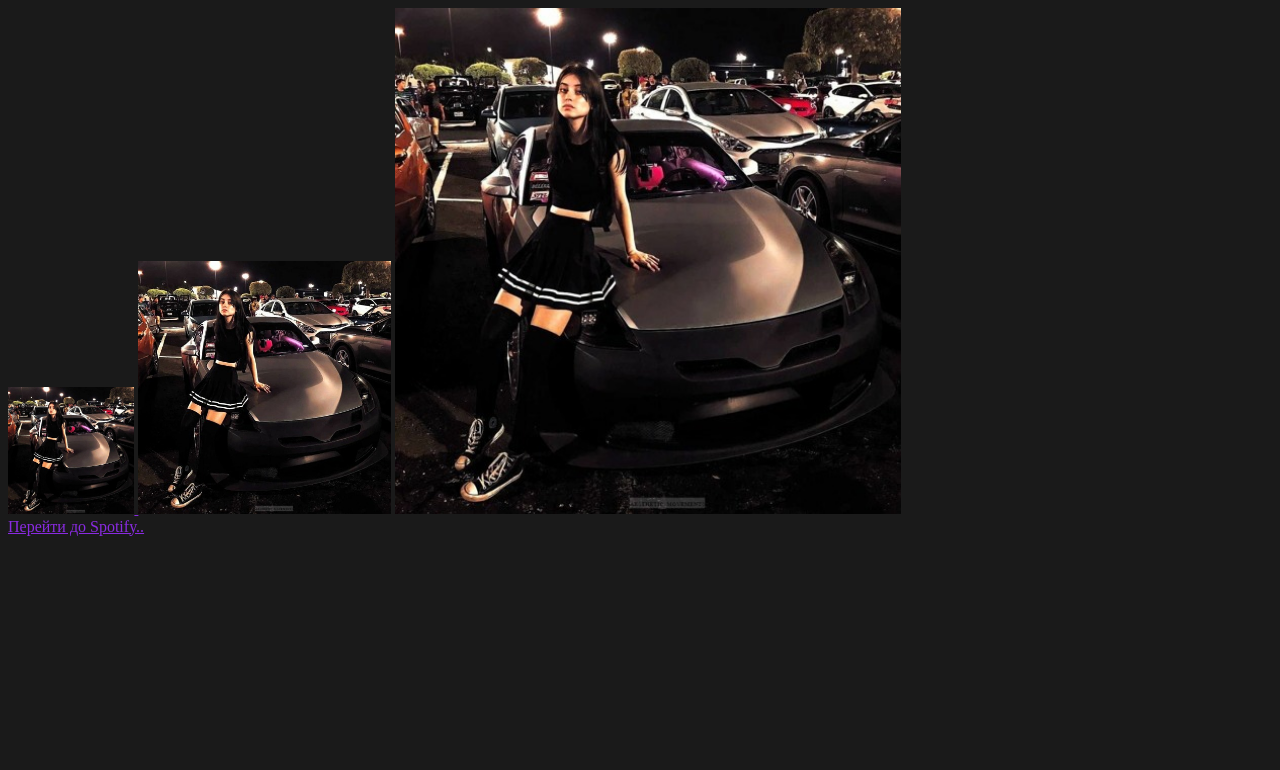
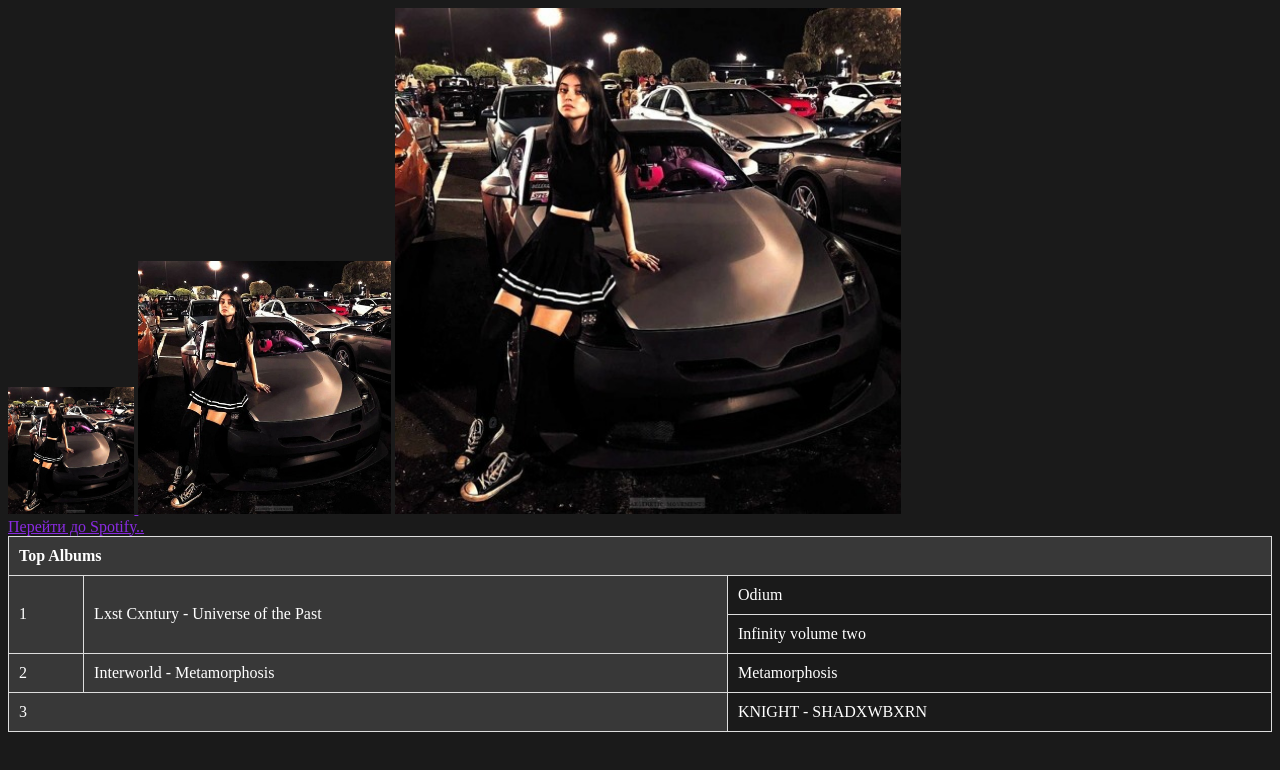
Before and after one commit to mean1ngless/MusicProject, a plain HTML site: page topcharts.html in a window 1280 px wide. Drawn offline with Linux system fonts and the light colour scheme.

Commit message:
last fix

```diff
--- a/topcharts.html
+++ b/topcharts.html
@@ -10,6 +10,24 @@
             background-color: rgb(26, 26, 26);
         }
     </style>
+    <style>
+        table {
+            color: white;
+            width: 100%;
+            border-collapse: collapse;
+            border-spacing: 0;
+        }
+
+        th,
+        td {
+            padding: 10px;
+            border: 1px solid #ddd;
+            text-align: left;
+        }
+        .group{
+            background-color: rgb(56, 56, 56);
+        }
+    </style>
 </head>
 <body link="blueviolet">
     <div>
@@ -19,5 +37,30 @@
         <br>
         <a href="https://open.spotify.com/track/2ksyzVfU0WJoBpu8otr4pz?si=8081dbbcf12a4b78" target="_blank">Перейти до Spotify..</a>
     </div>
+    <table cellspacing="5" cellpadding="10">
+        <colgroup>
+            <col span="2" class="group">
+        </colgroup>
+        <tr>
+            <th colspan="3">Top Albums</th>
+        </tr>
+        <tr>
+            <td rowspan="2">1</td>
+            <td rowspan="2">Lxst Cxntury - Universe of the Past</td>
+            <td>Odium</td>
+        </tr>
+        <tr>
+            <td>Infinity volume two</td>
+        </tr>
+        <tr>
+            <td>2</td>
+            <td>Interworld - Metamorphosis</td>
+            <td>Metamorphosis</td>
+        </tr>
+        <tr>
+            <td colspan="2">3</td>
+            <td>KNIGHT - SHADXWBXRN</td>
+        </tr>
+    </table>
 </body>
 </html>
```
Also changed, not shown: profile.html (+11 -0 lines).
